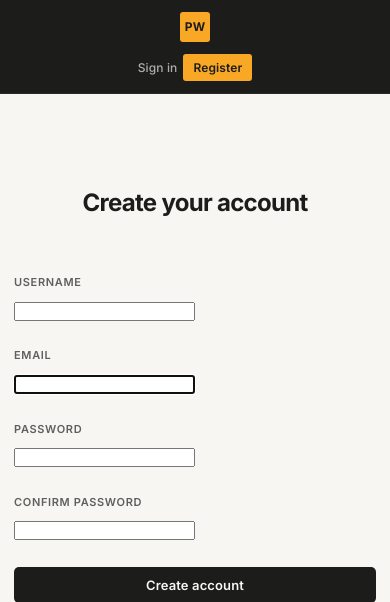
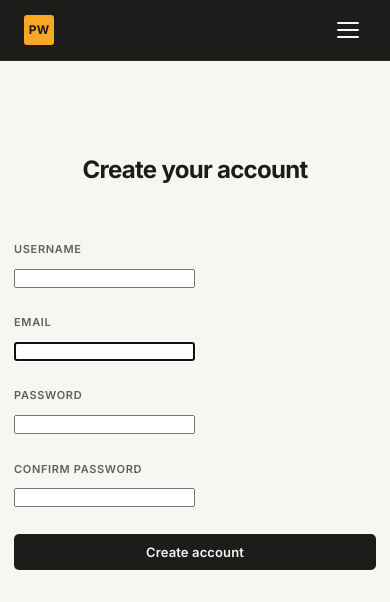
Before and after one commit to akhildec24/PriceWatch, a Django app: page /accounts/register/ in a window 390 px wide. Shown: the top 602 px of the page. Run offline with Django 5.2, Linux system fonts and the light colour scheme; parts of the project's set-up code (start-up, migrations or seed data) failed here and were passed over; some libraries are stand-ins or nearby versions.

Commit message:
Add hamburger menu for mobile navigation
- Alpine.js toggle with animated three-bar to X transition
- Nav links collapse into dropdown below header on mobile
- Links auto-close menu on click
- Desktop nav unchanged (hamburger hidden above 640px)
- Brand name hidden on very small screens (480px)

```diff
--- a/static/css/base.css
+++ b/static/css/base.css
@@ -116,6 +116,41 @@ a:hover {
     font-weight: 600;
     font-size: 1.0625rem;
     letter-spacing: -0.02em;
+}
+
+.nav__toggle {
+    display: none;
+    flex-direction: column;
+    justify-content: center;
+    gap: 5px;
+    width: 36px;
+    height: 36px;
+    padding: 0;
+    background: transparent;
+    border: none;
+    cursor: pointer;
+}
+
+.nav__toggle-bar {
+    display: block;
+    width: 22px;
+    height: 2px;
+    background: var(--color-off-white);
+    border-radius: 1px;
+    transition: all var(--transition);
+    margin: 0 auto;
+}
+
+.nav__toggle-bar--open:nth-child(1) {
+    transform: translateY(7px) rotate(45deg);
+}
+
+.nav__toggle-bar--open:nth-child(2) {
+    opacity: 0;
+}
+
+.nav__toggle-bar--open:nth-child(3) {
+    transform: translateY(-7px) rotate(-45deg);
 }
 
 .nav__links {
@@ -418,14 +453,41 @@ p {
         grid-template-columns: 1fr;
     }
     .nav__inner {
-        flex-direction: column;
-        gap: 0.75rem;
+        flex-direction: row;
+        flex-wrap: wrap;
+        align-items: center;
         padding: 0.75rem var(--space-md);
     }
+    .nav__toggle {
+        display: flex;
+    }
     .nav__links {
-        flex-wrap: wrap;
-        justify-content: center;
-        gap: var(--space-sm);
+        display: none;
+        flex-direction: column;
+        width: 100%;
+        gap: 0;
+        padding: 0.5rem 0;
+        border-top: 1px solid #2A2A28;
+        margin-top: 0.5rem;
+    }
+    .nav__links--open {
+        display: flex;
+    }
+    .nav__link {
+        display: block;
+        padding: 0.625rem 0;
+        font-size: 0.875rem;
+        border-bottom: 1px solid #2A2A28;
+    }
+    .nav__link:last-child {
+        border-bottom: none;
+    }
+    .nav__link--accent {
+        display: inline-block;
+        align-self: flex-start;
+        margin: 0.625rem 0;
+        padding: 0.375rem 0.875rem;
+        border-bottom: none;
     }
     .main {
         padding: var(--space-md);
@@ -690,17 +752,8 @@ p {
     }
 }
 
-/* Mobile nav adjustments */
+/* Mobile adjustments */
 @media (max-width: 480px) {
-    .nav__links {
-        gap: 0.375rem;
-    }
-    .nav__link {
-        font-size: 0.75rem;
-    }
-    .nav__link--accent {
-        padding: 0.25rem 0.625rem;
-    }
     .nav__name {
         display: none;
     }
--- a/templates/base.html
+++ b/templates/base.html
@@ -37,22 +37,27 @@
     <script src="https://cdn.jsdelivr.net/npm/chart.js@4.4.3/dist/chart.umd.min.js"></script>
 </head>
 <body>
-    <nav class="nav">
+    <nav class="nav" x-data="{ mobileMenuOpen: false }">
         <div class="nav__inner">
             <a href="{% url 'dashboard' %}" class="nav__brand">
                 <span class="nav__logo">PW</span>
                 <span class="nav__name">PriceWatch</span>
             </a>
-            <div class="nav__links">
+            <button class="nav__toggle" @click="mobileMenuOpen = !mobileMenuOpen" aria-label="Toggle menu">
+                <span class="nav__toggle-bar" :class="{ 'nav__toggle-bar--open': mobileMenuOpen }"></span>
+                <span class="nav__toggle-bar" :class="{ 'nav__toggle-bar--open': mobileMenuOpen }"></span>
+                <span class="nav__toggle-bar" :class="{ 'nav__toggle-bar--open': mobileMenuOpen }"></span>
+            </button>
+            <div class="nav__links" :class="{ 'nav__links--open': mobileMenuOpen }">
                 {% if user.is_authenticated %}
-                    <a href="{% url 'dashboard' %}" class="nav__link">Dashboard</a>
-                    <a href="{% url 'watchlist' %}" class="nav__link">Watchlist</a>
-                    <a href="{% url 'add_product' %}" class="nav__link nav__link--accent">Add Product</a>
-                    <a href="{% url 'account_settings' %}" class="nav__link">Settings</a>
-                    <a href="{% url 'logout' %}" class="nav__link">Sign out</a>
+                    <a href="{% url 'dashboard' %}" class="nav__link" @click="mobileMenuOpen = false">Dashboard</a>
+                    <a href="{% url 'watchlist' %}" class="nav__link" @click="mobileMenuOpen = false">Watchlist</a>
+                    <a href="{% url 'add_product' %}" class="nav__link nav__link--accent" @click="mobileMenuOpen = false">Add Product</a>
+                    <a href="{% url 'account_settings' %}" class="nav__link" @click="mobileMenuOpen = false">Settings</a>
+                    <a href="{% url 'logout' %}" class="nav__link" @click="mobileMenuOpen = false">Sign out</a>
                 {% else %}
-                    <a href="{% url 'login' %}" class="nav__link">Sign in</a>
-                    <a href="{% url 'register' %}" class="nav__link nav__link--accent">Register</a>
+                    <a href="{% url 'login' %}" class="nav__link" @click="mobileMenuOpen = false">Sign in</a>
+                    <a href="{% url 'register' %}" class="nav__link nav__link--accent" @click="mobileMenuOpen = false">Register</a>
                 {% endif %}
             </div>
         </div>
```
